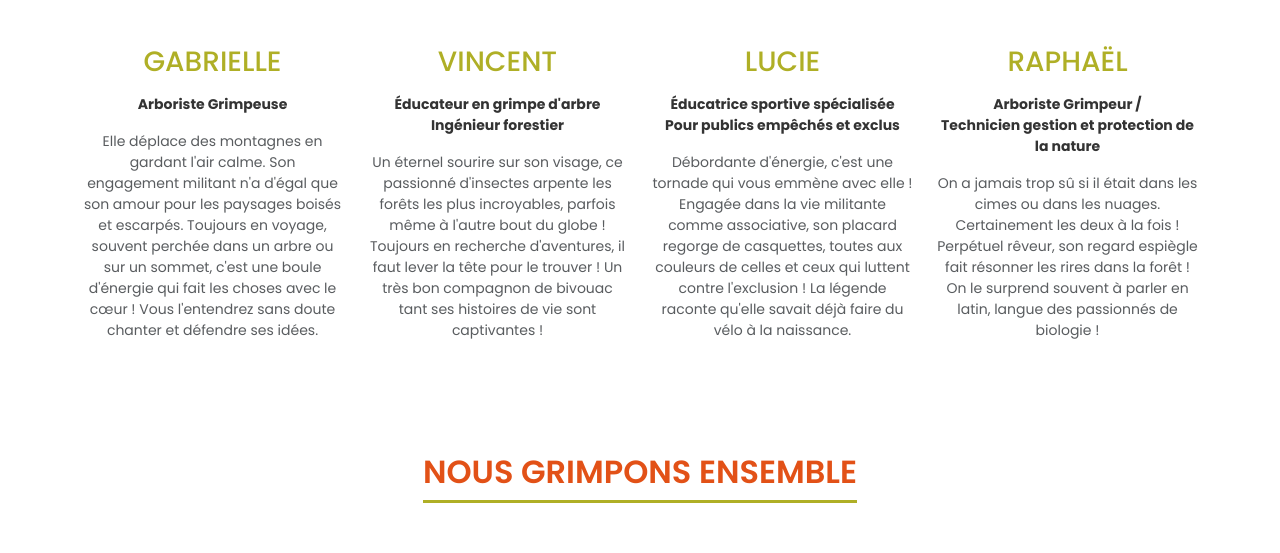
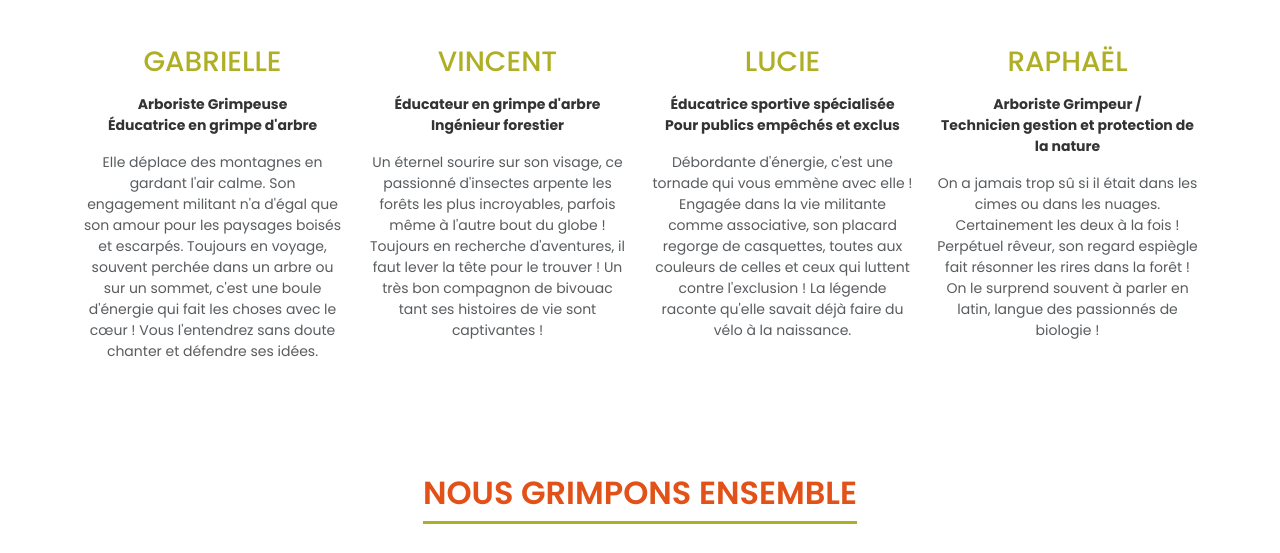
Before and after one commit to lephazme/araucaria-asso.fr, a plain HTML site: page pages/about.html in a window 1280 px wide. Shown: the part 2544-3097 px from the top of the page. Drawn offline with nearby package versions, Linux system fonts and the light colour scheme.

Commit message:
Update Gab'roles

```diff
--- a/pages/about.html
+++ b/pages/about.html
@@ -167,7 +167,7 @@
                     <div class="col-md-3 text-center">
                         <img src="../assets/images/asso_gab.avif" alt="Gabrielle" class="rounded-circle img-fluid mb-3">
                         <h3 class="text-uppercase">Gabrielle</h3>
-                        <p class="small fw-bold">Arboriste Grimpeuse</p>
+                        <p class="small fw-bold">Arboriste Grimpeuse <br/>Éducatrice en grimpe d'arbre</p>
                         <p class="text-muted small">
                             Elle déplace des montagnes en gardant l'air calme. Son engagement militant n'a d'égal que son amour pour les paysages boisés et escarpés. Toujours en voyage, souvent perchée dans un arbre ou sur un sommet, c'est une boule d'énergie qui fait les choses avec le cœur ! Vous l'entendrez sans doute chanter et défendre ses idées.
                         </p>
```
